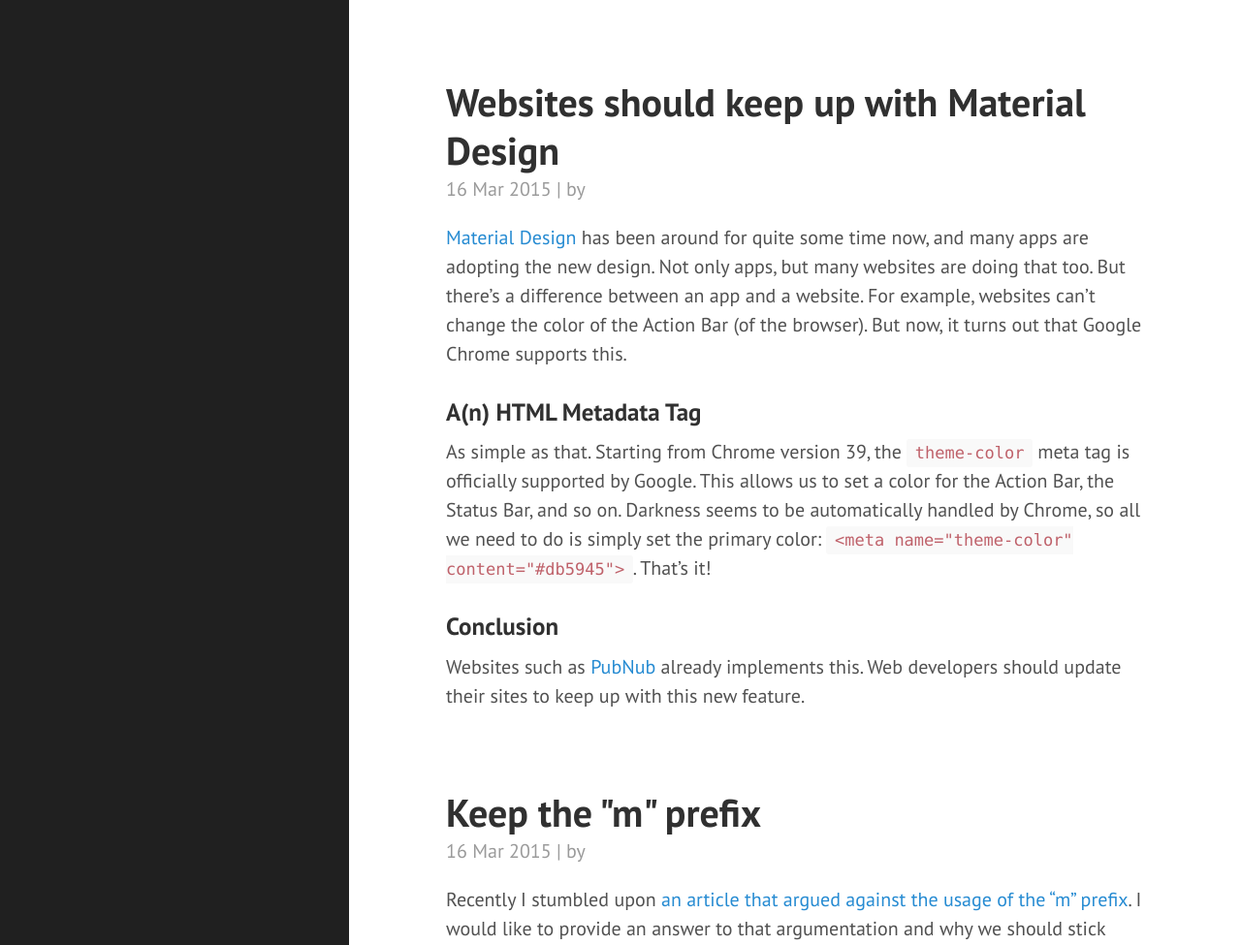
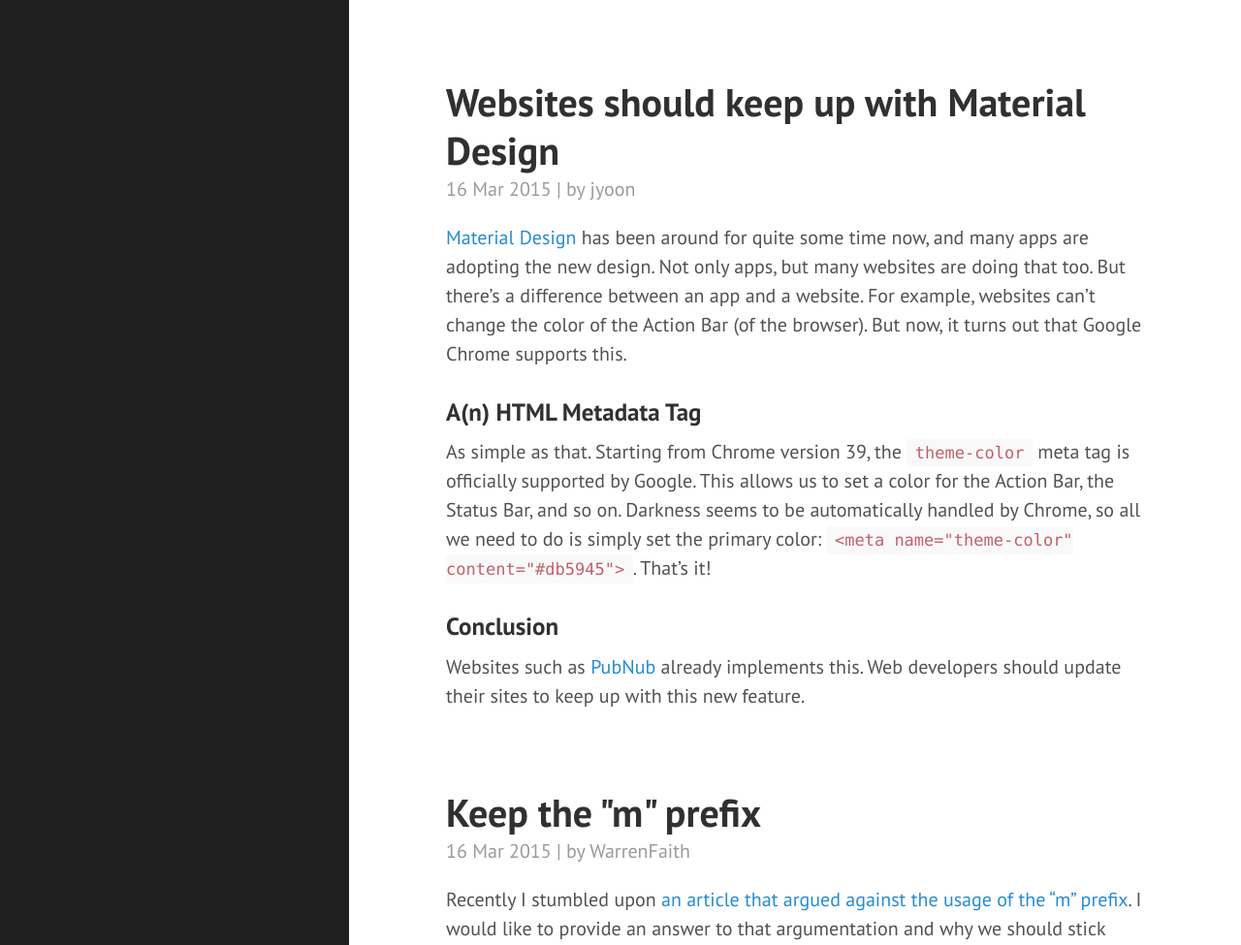
Before and after one commit to room-15/blog, a Jekyll site: the page built from index.html, in a window 1280 px wide and 1400 px high. Shown: the top 975 px of the window at 97% size. Built offline with Jekyll 4.4.1, drawn with Linux system fonts in a browser that asks for light colours; the list of posts is cut into pages by our own code; some of the changed text lies outside the part shown.

Commit message:
Edited minor issues

```diff
--- a/_layouts/post.html
+++ b/_layouts/post.html
@@ -16,7 +16,7 @@
         <h3>
           <a href="{{site.baseurl}}{{ post.url }}">
             {{ post.title }}
-            <small>{{ post.date | date_to_string }} | by {{ page.post_author }}</small>
+            <small>{{ post.date | date_to_string }} | by {{ post.post_author }}</small>
           </a>
         </h3>
       </li>
--- a/index.html
+++ b/index.html
@@ -12,7 +12,7 @@
       </a>
     </h1>
 
-    <span class="post-date">{{ post.date | date_to_string }} | by {{ page.post_author }}</span>
+    <span class="post-date">{{ post.date | date_to_string }} | by {{ post.post_author }}</span>
 
     {{ post.content }}
   </div>
```
